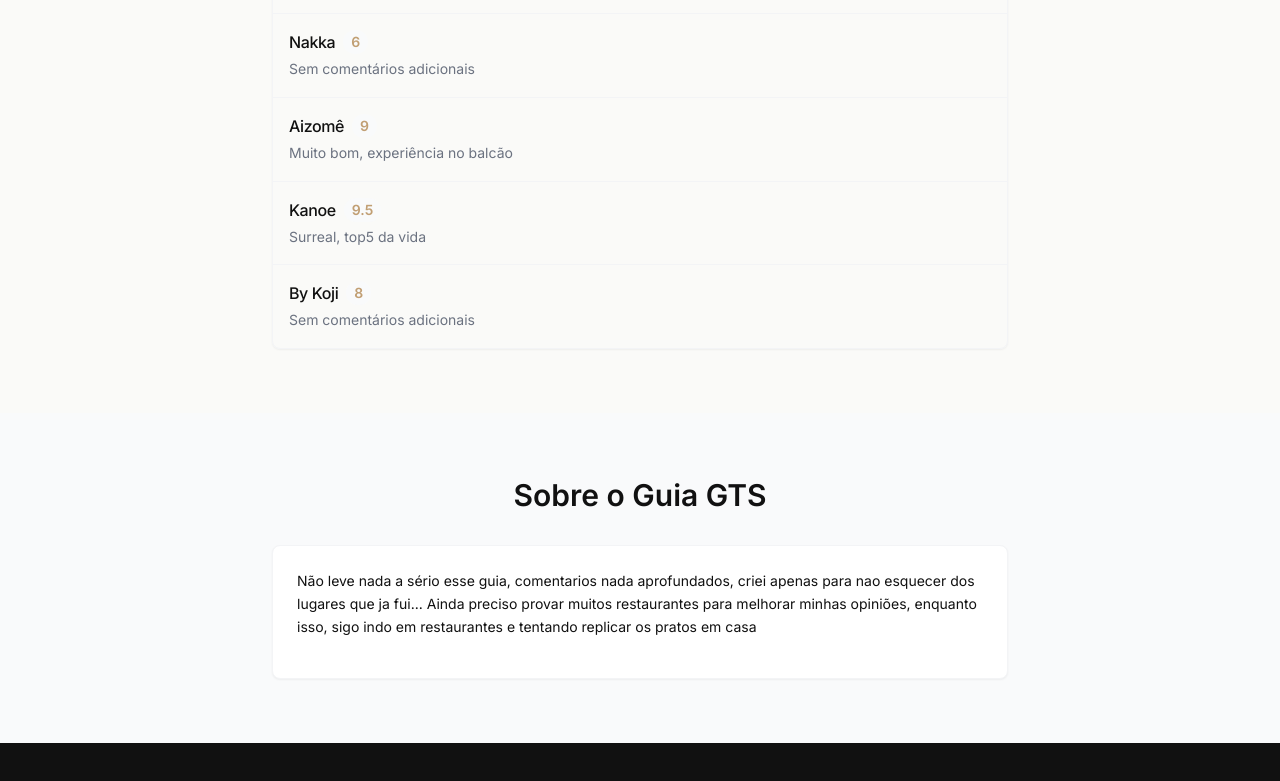
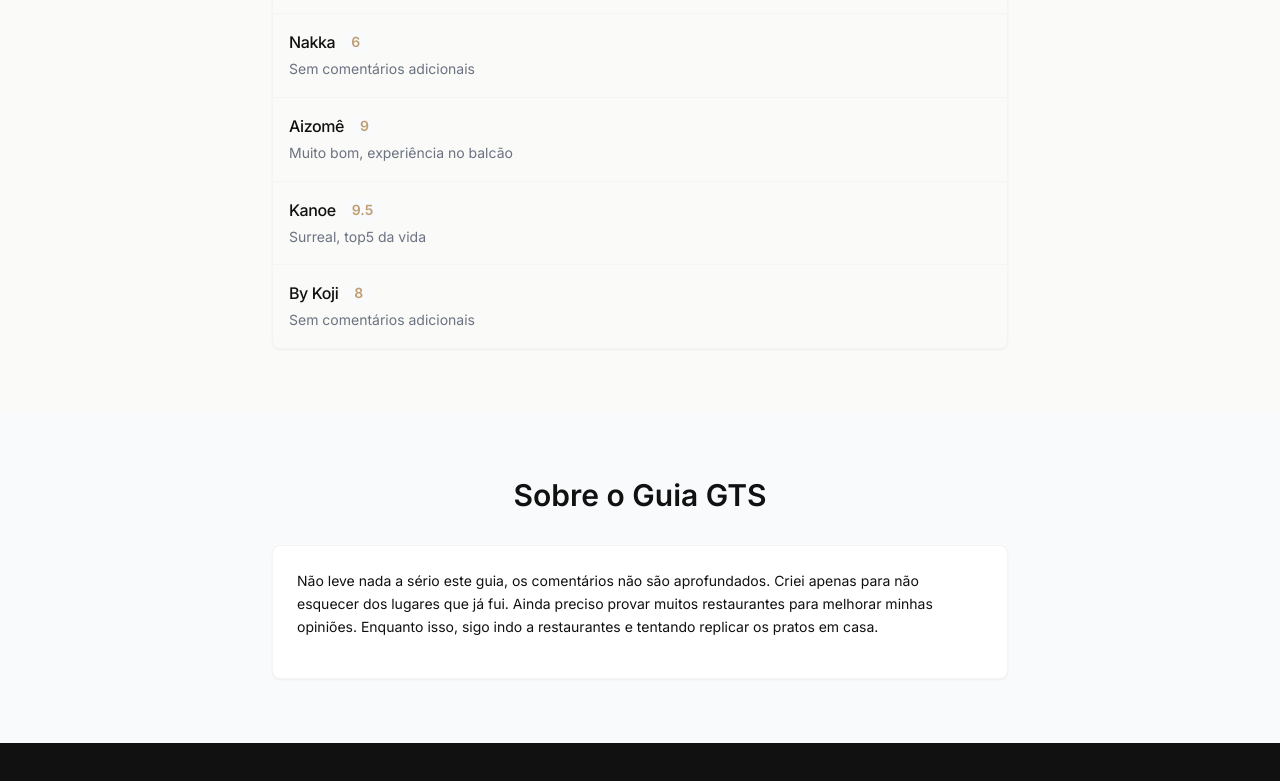
Before and after one commit to guisartori88/guilherme-sartori-restaurant, a plain HTML site: page index.html in a window 1280 px wide. Shown: the part 1802-2583 px from the top of the page. Drawn offline with nearby package versions, Linux system fonts and the light colour scheme.

Commit message:
ajuste portugues

```diff
--- a/index.html
+++ b/index.html
@@ -448,7 +448,7 @@
     <div class="max-w-screen-md mx-auto px-4">
       <h2 class="text-3xl font-inter font-bold text-center mb-8">Sobre o Guia GTS</h2>
       <div class="bg-white p-6 rounded-lg shadow-sm border border-gray-100">
-        <p class="mb-4 leading-relaxed">Não leve nada a sério esse guia, comentarios nada aprofundados, criei apenas para nao esquecer dos lugares que ja fui... Ainda preciso provar muitos restaurantes para melhorar minhas opiniões, enquanto isso, sigo indo em restaurantes e tentando replicar os pratos em casa</p>
+        <p class="mb-4 leading-relaxed">Não leve nada a sério este guia, os comentários não são aprofundados. Criei apenas para não esquecer dos lugares que já fui. Ainda preciso provar muitos restaurantes para melhorar minhas opiniões. Enquanto isso, sigo indo a restaurantes e tentando replicar os pratos em casa.</p>
       </div>
     </div>
   </section>
```
